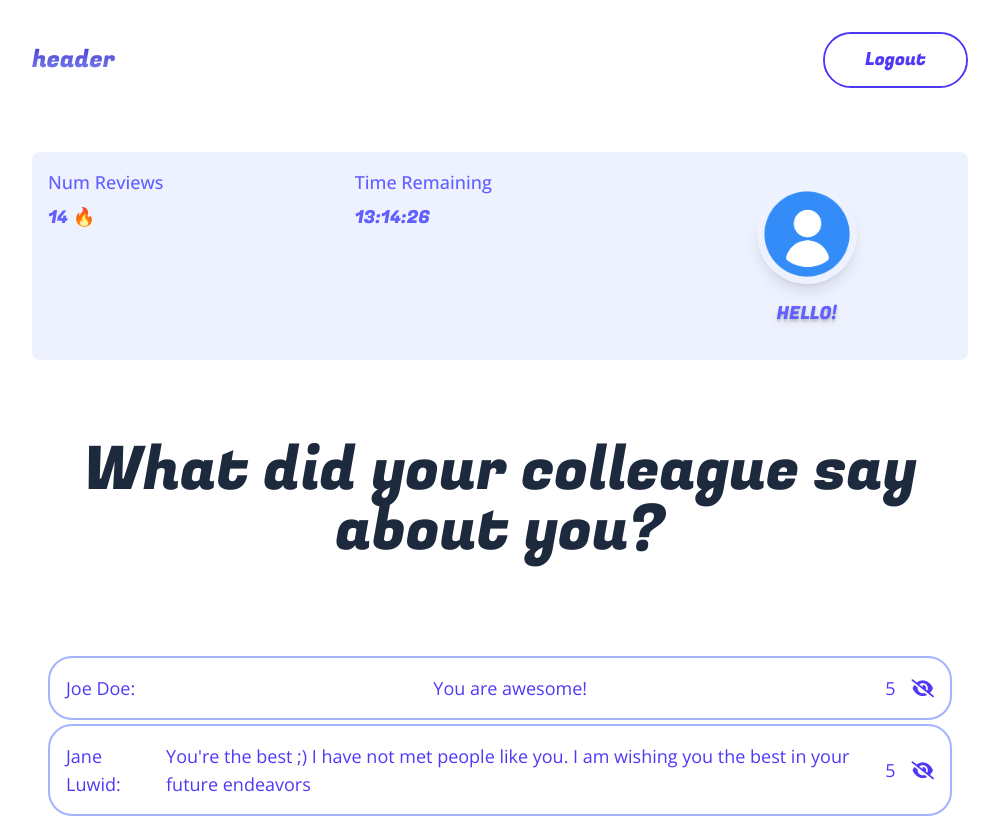
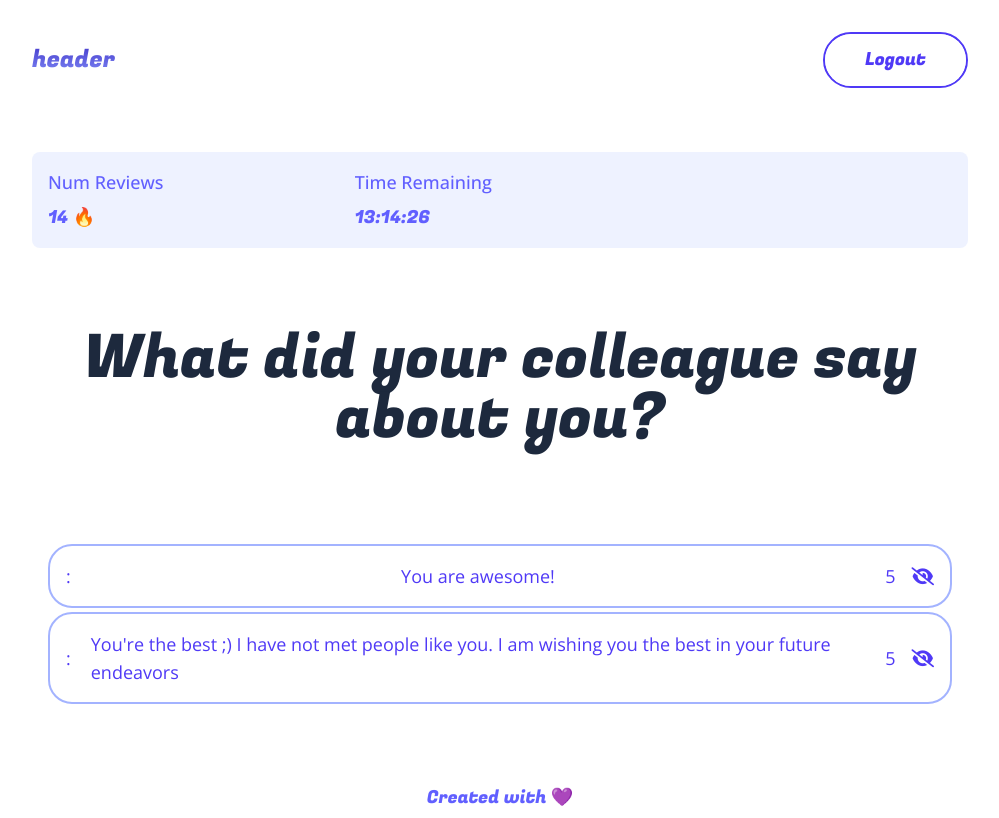
Before and after one commit to liangchow/full-stack-feedback, a Next.js app: page /dashboard in a window 1280 px wide. Shown: the top 818 px of the page, without its empty margins (140-1139 px from the left). Built offline with nearby package versions, Linux system fonts and the light colour scheme.

Commit message:
Fix Panel children

```diff
--- a/components/Avatar.js
+++ b/components/Avatar.js
@@ -2,17 +2,17 @@ import React from 'react'
 import Image from 'next/image'
 
 
-function renderAvatar(src, name){
+function renderAvatar(src, firstName, lastName){
     if (src && typeof src === 'string'){
         return (
             <div>
-                <Image className='rounded-full shadow-lg shadow-indigo-500/50' src={src} width={100} height={100} alt="pp" />
+                <Image className='rounded-full shadow-lg shadow-indigo-500/50' src={src} width={100} height={100} style={{objectFit: "contain"}} alt="pp" />
             </div>
         )
-    } else if (name) {
+    } else if (firstName || lastName) {
         return (
-            <div className=''>
-                <Image className='rounded-full shadow-lg' src="/blue-profile-icon.png" width={100} height={100} alt="pp" />
+            <div className='size-[100px] rounded-full bg-indigo-400 flex items-center justify-center'>
+                <p className='w-fit text-3xl text-indigo-50 '>{firstName[0]}{lastName[0]}</p>
             </div>
         )
     }
@@ -20,9 +20,9 @@ function renderAvatar(src, name){
 
 export default function Avatar(props) {
 
-  const {src, name} = props
+  const {src, firstName, lastName} = props
 
   return (
-    renderAvatar(src, name)
+    renderAvatar(src, firstName, lastName)
   )
 }
--- a/components/CardList.js
+++ b/components/CardList.js
@@ -11,7 +11,7 @@ export default function CardList(props) {
             return(
                 <Card {...props} key={todoIndex} index={todoIndex} >
                   <div className='flex w-full justify-between items-center gap-1 text-indigo-600 '>
-                    <p className='flex p-2 '>{todo.peer}:</p>
+                    <p className='flex p-2 text-nowrap '>{todo.peer}:</p>
                     <p className='flex p-2 '>{todo.comment}</p>
                     <p className='flex p-2 '>{todo.rating}</p>
                   </div>
--- a/components/Dashboard.js
+++ b/components/Dashboard.js
@@ -17,8 +17,8 @@ export default function Dashboard() {
   }
 
   const [todos, setTodos] = useState([
-    {peer: "Joe Doe", comment: "You are awesome!", rating: 5, show: true},
-    {peer: "Jane Luwid", comment: "You're the best ;) I have not met people like you. I am wishing you the best in your future endeavors", rating: 5, show: true},
+    {firstName: "Joe", lastName: "Doe", comment: "You are awesome!", rating: 5, show: true, src: ""},
+    {firstName: "Simone", lastName: "Ming", comment: "You're the best ;) I have not met people like you. I am wishing you the best in your future endeavors", rating: 5, show: true, src: ""},
   ])
 
   const [show, setShow] = useState(true)
@@ -38,7 +38,7 @@ export default function Dashboard() {
             <p className={'text-base sm:text-lg truncate '+fugaz.className}>{statuses[status]}{status === 'num_reviews'? ' 🔥': '' }</p>
           </div>
           )})}
-      <Panel name={name} />
+      <Panel todos={todos} />
       </div>
       <h4 className={'text-4xl sm:text-5xl md:text-6xl text-center ' + fugaz.className}>
         What did your colleague <span>say</span> about you?
--- a/components/Hero.js
+++ b/components/Hero.js
@@ -8,7 +8,8 @@ import Panel from "./Panel";
 const fugaz = Fugaz_One({subsets: ["latin"], weight: ["400"]})
 
 // Init name for Panel
-let name = 'Liang Chow'
+let firstName = 'Liang'
+let lastName = 'Chow'
 let src = 'https://liangchow.github.io/assets/img/profile/lchow.jpg'
 
 export default function Hero() {
@@ -22,7 +23,7 @@ export default function Hero() {
         <Button text="Login" />
       </div>
       <div className="flex flex-col p-2 sm:p-4 md:p-8 ">
-        <Panel name={name} src={src} />
+        <Panel firstName={firstName} lastName={lastName} src={src} />
         <CardList demo todos={demoData} />
       </div>
     </div>
--- a/components/Panel.js
+++ b/components/Panel.js
@@ -6,13 +6,13 @@ const fugaz = Fugaz_One({subsets: ["latin"], weight: ["400"]})
 
 export default function Panel(props) {
 
-  const { name, src } = props
+  const { src, firstName, lastName } = props
 
 
   return (
     <div className="flex flex-col flex-1 items-center gap-4 p-4">
-        <Avatar src={src} name={name} />
-        <h2 className={"text-shadow-lg/10 text-indigo-500 items-center uppercase " + fugaz.className}>{name}</h2>
+        <Avatar src={src} firstName={firstName} lastName={lastName} />
+        <h2 className={"text-shadow-lg/10 text-indigo-500 items-center uppercase " + fugaz.className}>{firstName} {lastName}</h2>
     </div>
   )
 }
--- a/utils/index.js
+++ b/utils/index.js
@@ -1,7 +1,7 @@
 export const demoData = [
-    {peer: "John Doe", comment: "Hello! This is a demo data", rating: 5, status: true},
-    {peer: "Allie Javo", comment: "Welcome abroad.", rating: 3, status: true},
-    {peer: "Mia Dell", comment: "Demo data", rating: 4, status: true},
-    {peer: "Alex Tu", comment: "This is a an example of card rendering. It must be loooonnnnnnngggggggg for it to work.", rating: 2, status: true},
-    {peer: "Jane Woo", comment: "Demo dataaa", rating: 1, status: true},
+    {firstName:"John", lastName: "Doe", comment: "Hello! This is a demo data", rating: 5, status: true},
+    {firstName:"Allie", lastName: "Javo", comment: "Welcome abroad.", rating: 3, status: true},
+    {firstName:"Mia", lastName: "Dell", comment: "Demo data", rating: 4, status: true},
+    {firstName:"Alex", lastName: "Tu", comment: "This is a an example of card rendering. It must be loooonnnnnnngggggggg for it to work.", rating: 2, status: true},
+    {firstName:"Jane", lastName: "Woo", comment: "Demo dataaa", rating: 1, status: true},
 ]
```
